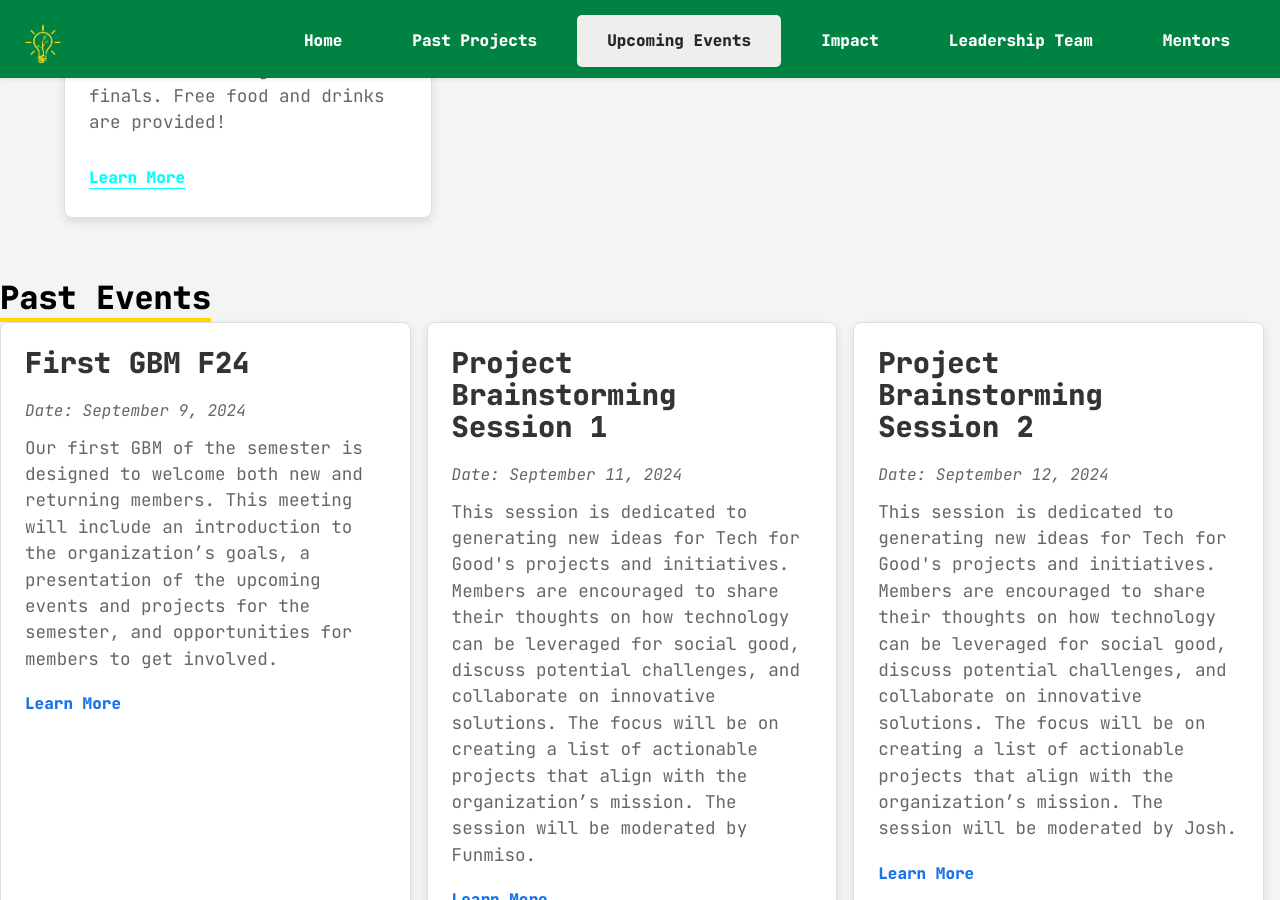
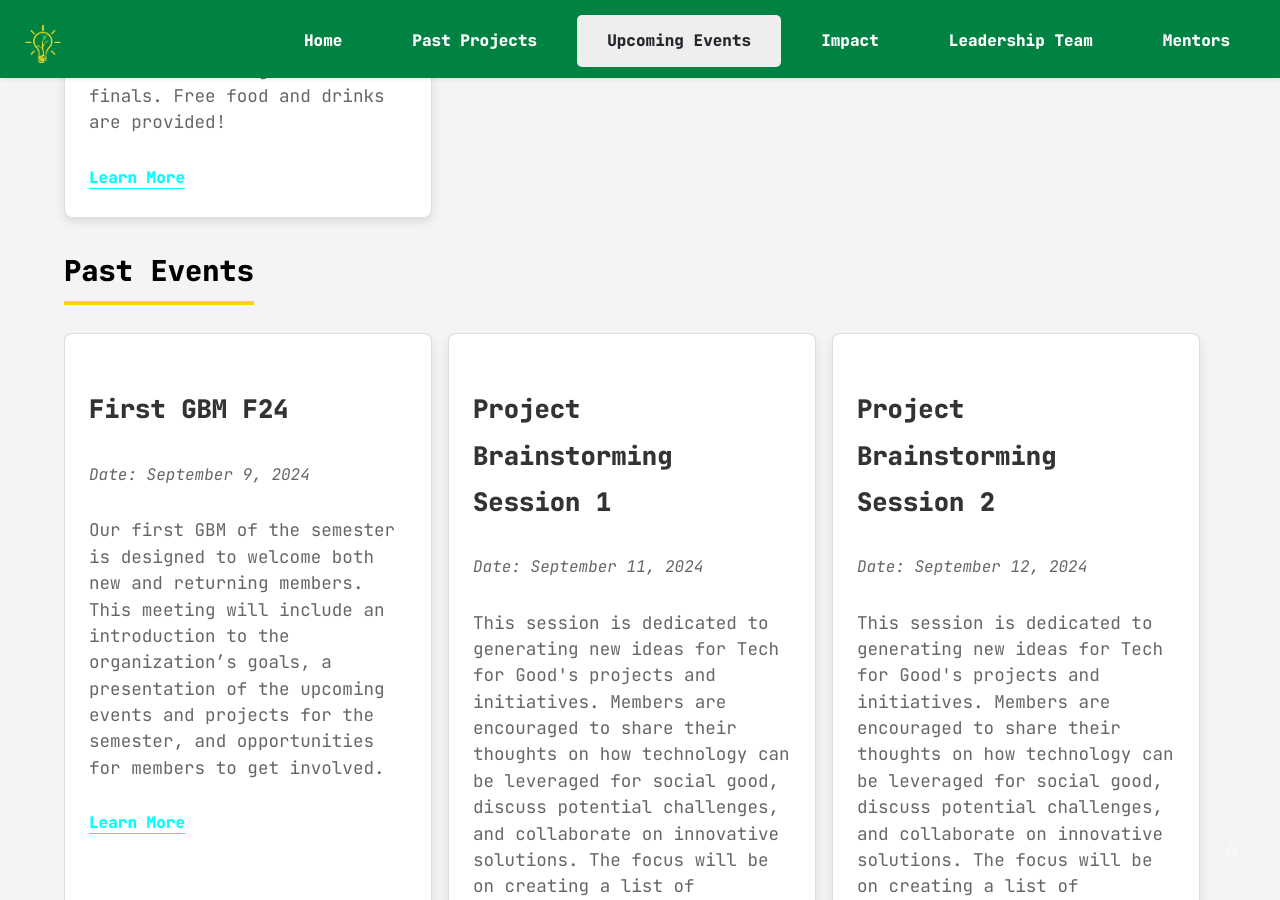
Before and after one commit to J-Souffle/T4GWebsite, a Jekyll site: the page built from pages/upcoming-events.md, in a window 1280 px wide and 900 px high, scrolled down 420 px. Built offline with Jekyll 4.4.1, drawn with Linux system fonts in a browser that asks for light colours.

Commit message:
Added missing div in events

```diff
--- a/_includes/events.html
+++ b/_includes/events.html
@@ -7,7 +7,6 @@
       <p class="event-description">Let's lock in together for finals. Free food and drinks are provided!</p>
       <a href="https://cglink.me/2d7/r2268925" class="event-link">Learn More</a>
     </div>
-  </div>
 
   <h2>Past Events</h2>
   <div class="events-list">
@@ -76,12 +75,11 @@
     <p class="event-description">The final GBM. Let's wrap up the semester by highlighting achievements, and looking forward to what's next in spring.</p>
     <a href="https://link-to-event-3.com" class="event-link">Learn More</a>
   </div>
-  <div class="events-list">
     <div class="event-card">
       <h3 class="event-title">Snowflake Social</h3>
       <p class="event-date">Date: December 6, 2024</p>
       <p class="event-description">Come join us where all STEM clubs come together! Enjoy some food, networking, dancing and more! RSVP on Mason360 with the link below:</p>
       <a href="https://cglink.me/2d7/r2276180" class="event-link">Learn More</a>
     </div>
-</div>
+  </div>
 </section>
```
